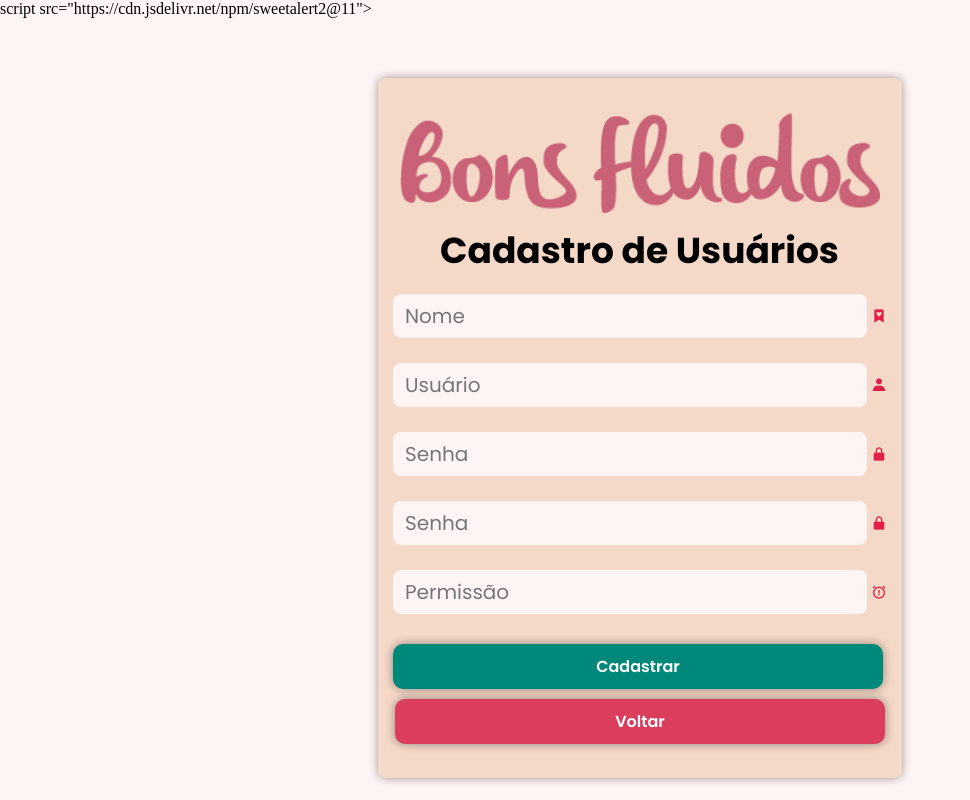
After one commit to k7vinilstorage/Projeto-EC45G, a Flask app: page /CadPes in a window 1280 px wide. The commit adds this page. Shown: the whole page, without its empty margins (0-970 px from the left). Run offline with Flask 2, Linux system fonts and the light colour scheme; some libraries are stand-ins or nearby versions.

Commit message:
added cadpes

```diff
--- a/routes.py
+++ b/routes.py
@@ -26,6 +26,25 @@ def index():
             return render_template('login.html', error_message=error_message)
     else:
         return render_template('login.html', error_message=None)
+
+@app.route('/CadPes', methods=['GET', 'POST'])
+def register():
+    if request.method == 'POST':
+        name = request.form['name']
+        username = request.form['user']
+        password = request.form['passwd']
+        password2 = request.form['passwd_']
+        perm = request.form['perm']
+        if(password == password2):
+            hashed_password = generate_password_hash(password)
+            cur = db_session.cursor()
+            cur.execute("INSERT INTO certificadora.user (user_username, user_password, user_name, user_active, user_permision) " \
+            "VALUES  (%s, %s,  %s, %s, %s )",(username, hashed_password, name, True, True))
+            db_session.commit()
+            cur.close()
+            return redirect(url_for('main'))
+    return render_template("CadPes.html")
+
 
 @app.route('/logout')
 def logout():
--- /dev/null
+++ b/static/CadPes.js
@@ -0,0 +1,9 @@
+function User(){
+    Swal.fire({
+        title: "Usuário",
+        text: "Usuário cadastrado com sucesso",
+        icon: "sucess",
+        confirmButtonText: "OK",
+        confirmButtonColor: "#3085d6",
+    });
+}
--- /dev/null
+++ b/static/CadPesStyle.css
@@ -0,0 +1,127 @@
+@import url('https://fonts.googleapis.com/css2?family=Inter:ital,opsz,wght@0,14..32,100..900;1,14..32,100..900&family=Poppins:ital,wght@0,100;0,200;0,300;0,400;0,500;0,600;0,700;0,800;0,900;1,100;1,200;1,300;1,400;1,500;1,600;1,700;1,800;1,900&display=swap');
+
+* {
+  margin: 0;
+  padding: 0;
+  background-color: #fff4f4;
+}
+
+#elementos{
+    display: flex;
+    flex-direction: column;
+    justify-content: center;
+    align-items: center;
+}
+
+#arealogin{
+    display: flex;
+    flex-direction: column;
+    justify-content: center;
+    align-items: center;
+}
+
+#arealogin{
+    width: 524px;
+    height: 700px;
+    border-radius: 8px 8px 8px 8px;
+    background-color: #F4D8C8;
+    box-shadow: 0 0 10px rgba(0, 0, 0, .4);
+    margin-top: 60px;
+}
+
+#logo{
+    width: 480px;
+    height: 100px;
+    background-color: transparent;
+}
+
+#header{
+    width: 400px;
+    height: 36px;
+    border-radius: 8px;
+    font-family: 'Poppins', sans-serif;
+    font-size: 36px;
+    padding: 10px;
+    box-shadow: none;
+    outline: none;
+    border-color: transparent;
+    background-color: transparent;
+}
+
+.login{
+    background-color: #F4D8C8;
+    margin-top: 25px;
+}
+
+.areaTexto{
+    background-color: #fff4f4;
+    width: 450px;
+    height: 20px;
+    border-radius: 8px;
+    font-family: 'Poppins', sans-serif;
+    font-size: 20px;
+    padding: 10px;
+    box-shadow: none;
+    outline: none;
+    border-color: transparent;
+}
+
+.areaTexto:focus{
+    border: 2px solid black;
+    cursor: pointer;
+}
+
+.botaoEnviar{
+    background-color: #00897b;
+    color: white;
+    padding: 10px;
+    margin-top: 30px;
+    width: 490px;
+    border: none;
+    border-radius: 10px;
+    font-family: 'Poppins', sans-serif;
+    font-weight: 600;
+    font-size: 16px;
+    cursor: pointer;
+    text-align: center;
+    box-shadow: 0 0 10px rgba(0, 0, 0, .4);
+    outline: none;
+    border-color: transparent;
+}
+
+.botaoEnviar:focus{
+    background-color: #004e46;
+    cursor: pointer;
+}
+
+.bx{
+    background-color: #F4D8C8;
+    color: #e02049;
+}
+
+.info{
+    background-color: transparent;
+}
+
+.button-1 {
+    background-color: #db3e5d;
+    color: white;
+    padding: 10px;
+    width: 470px;
+    border: none;
+    border-radius: 10px;
+    font-family: 'Poppins', sans-serif;
+    font-weight: 600;
+    font-size: 16px;
+    cursor: pointer;
+    text-align: center;
+    box-shadow: 0 0 10px rgba(0, 0, 0, .4);
+    outline: none;
+    border-color: transparent;
+    margin-top: 10px;
+}
+
+.button-1:hover {
+    background-color: #c43955;
+    color: white;
+}
--- /dev/null
+++ b/templates/CadPes.html
@@ -0,0 +1,88 @@
+<!DOCTYPE html>
+<html lang="pt-br">
+<head>
+  <meta charset="UTF-8" />
+  <meta name="viewport" content="width=device-width, initial-scale=1" />
+  <title>Cadastro de Doações - Bons Fluídos</title>
+  <link rel='shortcut icon' href="{{ url_for('static', filename='assets/LogoBF.png') }}" />
+    <link rel="stylesheet" href="{{ url_for('static', filename='CadPesStyle.css') }}">
+  <link href="https://unpkg.com/boxicons@2.1.4/css/boxicons.min.css" rel="stylesheet" />
+  <link
+    href="https://fonts.googleapis.com/css2?family=Inter:ital,opsz,wght@0,14..32,100..900;1,14..32,100..900&family=Poppins:ital,wght@0,100;0,200;0,300;0,400;0,500;0,600;0,700;0,800;0,900;1,100;1,200;1,300;1,400;1,500;1,600;1,700;1,800;1,900&display=swap"
+    rel="stylesheet"
+  />
+</head>
+script src="https://cdn.jsdelivr.net/npm/sweetalert2@11"></script>
+    <link href="https://cdn.jsdelivr.net/npm/sweetalert2@11/dist/sweetalert2.min.css" rel="stylesheet">
+  <script src="CadPes.js"></script>
+<body>
+  <div id="elementos">
+    <div id="arealogin">
+      <img id="logo"  src="{{ url_for('static', filename='assets/texto_logo.png')}}">
+      <h1 id = header>Cadastro de Usuários</h1>
+      <form class="info" method="POST" action="{{ url_for('register')}}" onsubmit="return verificaLogin()">
+        <div class="login">
+          <input
+            name="name"
+            placeholder="Nome"
+            type="text"
+            maxlength="32"
+            class="areaTexto"
+            required
+          />
+          <i class="bx bxs-bookmark-heart"></i>
+        </div>
+        <div class="login">
+          <input
+            name="user"
+            placeholder="Usuário"
+            type="text"
+            maxlength="32"
+            class="areaTexto"
+            required
+          />
+          <i class="bx bxs-user"></i>
+        </div>
+        <div class="login">
+          <input
+            name="passwd"
+            placeholder="Senha"
+            type="password"
+            maxlength="32"
+            class="areaTexto"
+            required
+          />
+          <i class="bx bxs-lock-alt"></i>
+        </div>
+        <div class="login">
+          <input
+            name="passwd_"
+            placeholder="Senha"
+            type="password"
+            maxlength="32"
+            class="areaTexto"
+            required
+          />
+          <i class="bx bxs-lock-alt"></i>
+        </div>
+        <div class="login">
+          <input
+            name="perm"
+            placeholder="Permissão"
+            type="text"
+            maxlength="32"
+            class="areaTexto"
+            required
+          />
+          <i class="bx bx-alarm-exclamation"></i>
+        </div>
+        <button type="submit" class="botaoEnviar">Cadastrar</button>
+      </form>
+
+      <a href="#" class="redirec-button button-1" style="text-decoration: none; display: inline-block;">
+        Voltar
+      </a>
+    </div>
+  </div>
+</body>
+</html>
--- a/templates/main.html
+++ b/templates/main.html
@@ -13,7 +13,7 @@
 <body>
 
      <div class="button-container">
-        <a href="CadPes.html" class="redirec-button button-1" style="text-decoration: none; display: inline-block;">
+        <a href="{{ url_for('register')}}" class="redirec-button button-1" style="text-decoration: none; display: inline-block;">
             Cadastrar Membros
         </a>
         <a href="{{ url_for('CadDoaca') }}" class="redirec-button button-2" style="text-decoration: none; display: inline-block;">
```
Also changed, not shown: templates/cadDoac.html (renamed from templates/CadDoac.html).
